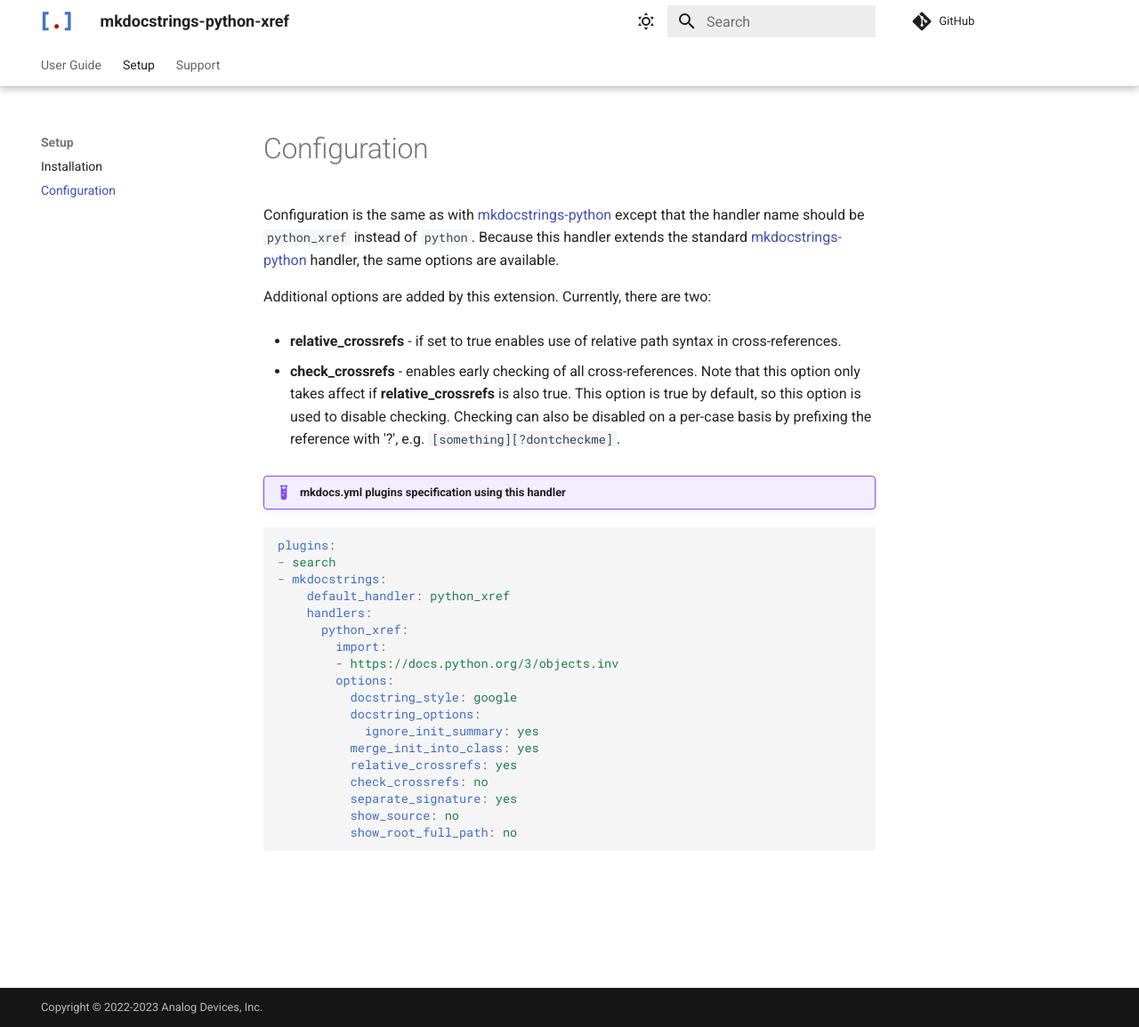
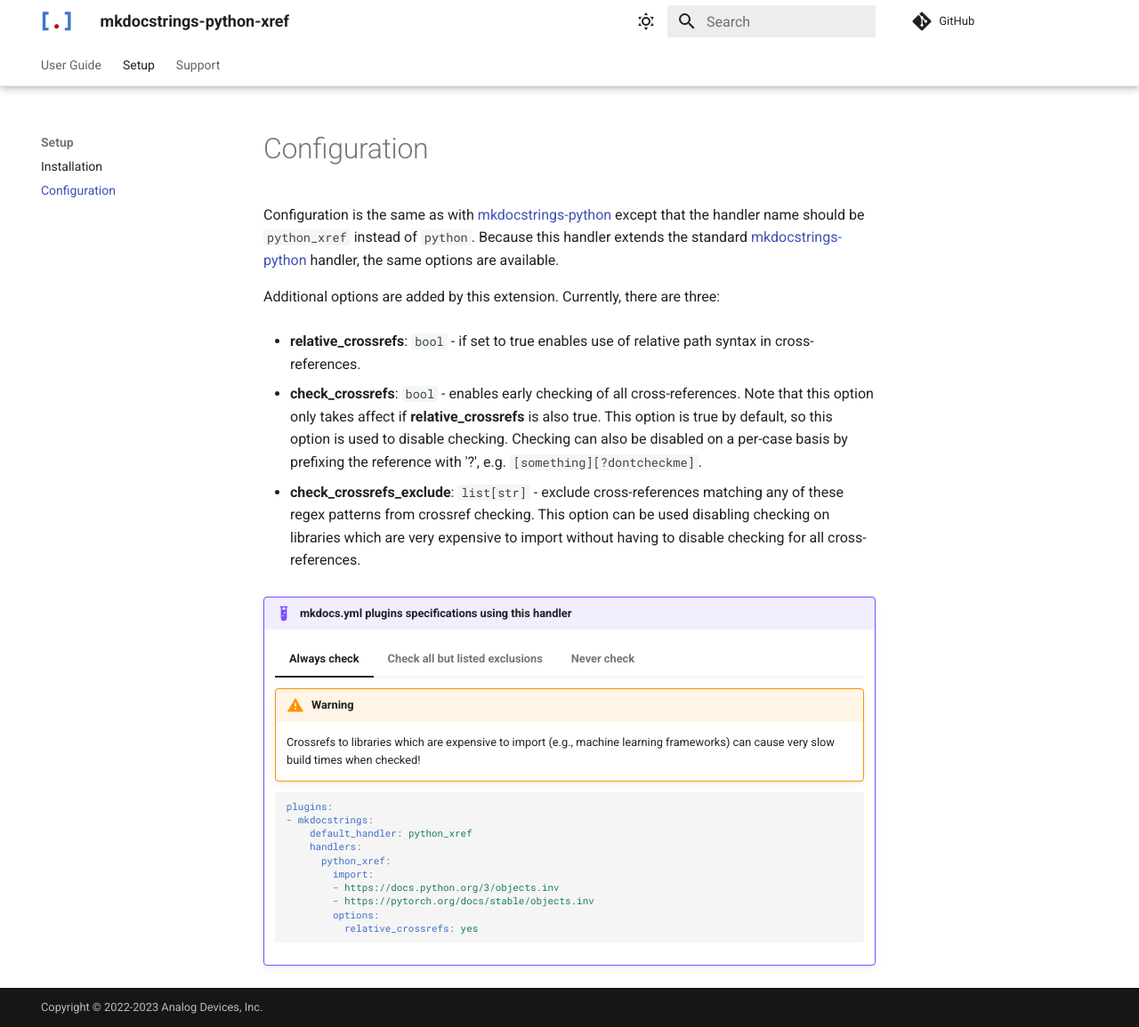
Before and after one commit to analog-garage/mkdocstrings-python-xref, an MkDocs documentation site: the page built from docs/config.md, in a window 1280 px wide and 1155 px high. Shown: the whole window at 89% size. Built offline with MkDocs 1.6.1 and Material for MkDocs 9.7.7, drawn with Linux system fonts in a browser that asks for light colours; comment, search, counter and statistics services are not loaded; the version menu is left out.

Commit message:
Cleanup for PR: docs, version bump, and pre-compile regex

````diff
--- a/docs/config.md
+++ b/docs/config.md
@@ -3,38 +3,77 @@
 this handler extends the standard [mkdocstrings-python][] handler, the same options are
 available.
 
-Additional options are added by this extension. Currently, there are two:
+Additional options are added by this extension. Currently, there are three:
 
-* **relative_crossrefs** - if set to true enables use of relative path syntax in
+* **relative_crossrefs**: `bool` - if set to true enables use of relative path syntax in
     cross-references.
 
-* **check_crossrefs** - enables early checking of all cross-references. Note that
+* **check_crossrefs**: `bool` - enables early checking of all cross-references. Note that
     this option only takes affect if **relative_crossrefs** is also true. This option is
     true by default, so this option is used to disable checking. Checking can
     also be disabled on a per-case basis by prefixing the reference with '?', e.g.
     `[something][?dontcheckme]`.
 
-!!! Example "mkdocs.yml plugins specification using this handler"
+* **check_crossrefs_exclude**: `list[str]` - exclude cross-references matching any of these
+    regex patterns from crossref checking. This option can be used disabling checking on
+    libraries which are very expensive to import without having to disable checking for all
+    cross-references.
 
-```yaml
-plugins:
-- search
-- mkdocstrings:
-    default_handler: python_xref
-    handlers:
-      python_xref:
-        import:
-        - https://docs.python.org/3/objects.inv
-        options:
-          docstring_style: google
-          docstring_options:
-            ignore_init_summary: yes
-          merge_init_into_class: yes
-          relative_crossrefs: yes
-          check_crossrefs: no
-          separate_signature: yes
-          show_source: no
-          show_root_full_path: no
-```
+!!! Example "mkdocs.yml plugins specifications using this handler"
+
+    === "Always check"
+
+        !!! warning
+
+            Crossrefs to libraries which are expensive to import (e.g., machine learning
+            frameworks) can cause very slow build times when checked!
+
+        ```yaml
+        plugins:
+        - mkdocstrings:
+            default_handler: python_xref
+            handlers:
+              python_xref:
+                import:
+                - https://docs.python.org/3/objects.inv
+                - https://pytorch.org/docs/stable/objects.inv
+                options:
+                  relative_crossrefs: yes
+        ```
+
+    === "Check all but listed exclusions"
+
+        ```yaml
+        plugins:
+        - mkdocstrings:
+            default_handler: python_xref
+            handlers:
+              python_xref:
+                import:
+                - https://docs.python.org/3/objects.inv
+                - https://pytorch.org/docs/stable/objects.inv
+                options:
+                  relative_crossrefs: yes
+                  check_crossrefs_exclude:
+                  - "^torch\\.(.*)"
+        ```
+
+    === "Never check"
+
+        ```yaml
+        plugins:
+        - mkdocstrings:
+            default_handler: python_xref
+            handlers:
+              python_xref:
+                import:
+                - https://docs.python.org/3/objects.inv
+                - https://pytorch.org/docs/stable/objects.inv
+                options:
+                  relative_crossrefs: yes
+                  check_crossrefs: no
+        ```
+
+
 
 [mkdocstrings-python]: https://mkdocstrings.github.io/python/
````
Also changed, not shown: docs/index.md (+1 -1 lines), 2 other files.
